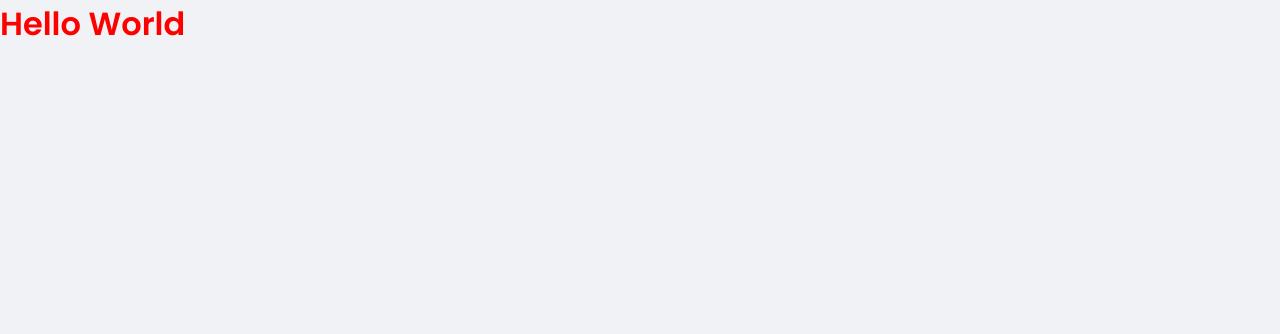
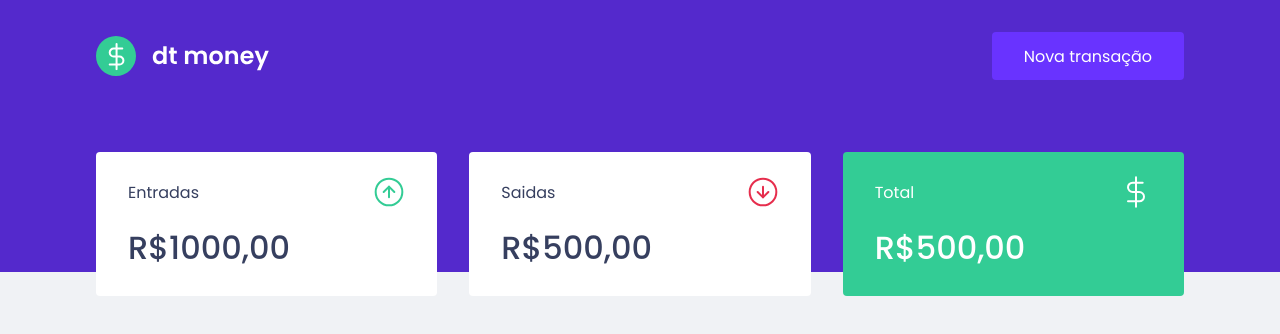
Before and after one commit to DaniSan0508-project/dtmoney, a React (Create React App) app: page / in a window 1280 px wide. Shown: the top 334 px of the page. Built offline with nearby package versions, Linux system fonts and the light colour scheme.

Commit message:
Summary e header finalizados

```diff
--- a/public/index.html
+++ b/public/index.html
@@ -6,7 +6,7 @@
     <meta name="viewport" content="width=device-width, initial-scale=1" />
     <link rel="shortcut icon" href="favicon.png" type="image/png  ">
     <link rel="preconnect" href="https://fonts.googleapis.com">
-    <link href="https://fonts.googleapis.com/css2?family=Poppins:wght@400;600&display=swap" rel="stylesheet">
+    <link href="https://fonts.googleapis.com/css2?family=Poppins:wght@400;500;600&display=swap" rel="stylesheet">
     <title>dtmoney</title>
   </head>
   <body>
--- a/src/App.tsx
+++ b/src/App.tsx
@@ -1,15 +1,15 @@
 import styled from 'styled-components';
+import { Dashboard } from './components/Dashboard';
+import { Header } from './components/Header';
 import { GlobalStyle } from './styles/global';
 
-const Title = styled.h1`
-  color: red;
-`
 
 export const App = () => {
   return (
-    <div className="App">
-      <Title>Hello World</Title>
+    <>
+      <Header />
+      <Dashboard/>
       <GlobalStyle/>
-    </div>
+    </>
   );
 }
--- /dev/null
+++ b/src/components/Dashboard/index.tsx
@@ -0,0 +1,10 @@
+import { Container } from "./style";
+import { Summary } from "../Summary";
+
+export const Dashboard = () => {
+    return (
+        <Container>
+            <Summary />
+        </Container>
+    );
+};
--- /dev/null
+++ b/src/components/Dashboard/style.ts
@@ -0,0 +1,8 @@
+import styled from "styled-components"
+
+export const Container = styled.main`
+    max-width: 1120px;
+    margin: 0 auto;
+    padding: 2.5rem 1rem;
+
+`
--- /dev/null
+++ b/src/components/Header/index.tsx
@@ -0,0 +1,16 @@
+import logoImg from '../../assets/logo.svg'
+import { Container, Content } from './style'
+
+
+export const Header = () => {
+    return (
+        <Container>
+            <Content>
+            <img src={ logoImg } alt='dtmoney' />
+            <button type='button'>
+                Nova transação
+            </button>
+            </Content>
+        </Container>
+    )
+}
--- /dev/null
+++ b/src/components/Header/style.ts
@@ -0,0 +1,30 @@
+import styled from 'styled-components';
+
+export const Container = styled.header`
+    background: var(--blue);
+`
+
+export const Content = styled.div`
+    max-width: 1120px;
+    margin: 0 auto;
+
+    padding: 2rem 1rem 12rem;
+    display: flex;
+    align-items: center;
+    justify-content: space-between;
+
+    button{
+        font-size: 1rem;
+        color: #FFF;
+        background: var(--blue-light);
+        border: 0;
+        padding: 0 2rem;
+        border-radius: 0.25rem;
+        height: 3rem;
+        transition: filter 0.2s;
+
+        &:hover{
+            filter: brightness(0.9);
+        }
+    }
+`
--- /dev/null
+++ b/src/components/Summary/index.tsx
@@ -0,0 +1,36 @@
+import incomeImg from '../../assets/income.svg';
+import outcomeImg from '../../assets/outcome.svg';
+import totalImg from '../../assets/total.svg';
+
+import { Container } from "./style"
+
+export const Summary = () => {
+    return (
+        <Container>
+            <div>
+                <header>
+                    <p>Entradas</p>
+                    <img src={ incomeImg } alt="Entradas"/>
+                </header>
+                <strong>R$1000,00</strong>
+            </div>
+
+            <div>
+                <header>
+                    <p>Saidas</p>
+                    <img src={outcomeImg} alt="Saidas" />
+                </header>
+                    <strong>R$500,00</strong>
+
+            </div>
+
+            <div className='highlight-background'>
+                <header>
+                    <p>Total</p>
+                    <img src={totalImg} alt="Total" />
+                </header>
+                    <strong>R$500,00</strong>
+            </div>
+       </Container>
+    )
+}
--- /dev/null
+++ b/src/components/Summary/style.ts
@@ -0,0 +1,34 @@
+import styled from "styled-components";
+
+export const Container = styled.div`
+    display: grid;
+    grid-template-columns: 1fr 1fr 1fr;
+    gap: 2rem;
+    margin-top: -10rem;
+
+    div {
+        background: var(--shape);
+        padding: 1.5rem 2rem;
+        border-radius: 0.25rem;
+        color: var(--text-title);
+
+
+    header {
+        display: flex;
+        align-items: center;
+        justify-content: space-between;
+    }
+
+    strong {
+        display: block;
+        margin-top: 1rem;
+        font-size: 2rem;
+        font-weight: 500;
+        line-height: 3rem;
+    }
+    &.highlight-background{
+        background: var(--green);
+        color: #FFF;
+    }
+}
+`
--- a/src/styles/global.ts
+++ b/src/styles/global.ts
@@ -4,6 +4,7 @@
     :root{
         --background: #f0f2f5;
         --red: #e52e4d;
+        --green: #33cc95;
         --blue: #5429cc;
 
         --blue-light: #6933ff;
```
Also changed, not shown: src/components/TransactionsTable/index.tsx (added).
